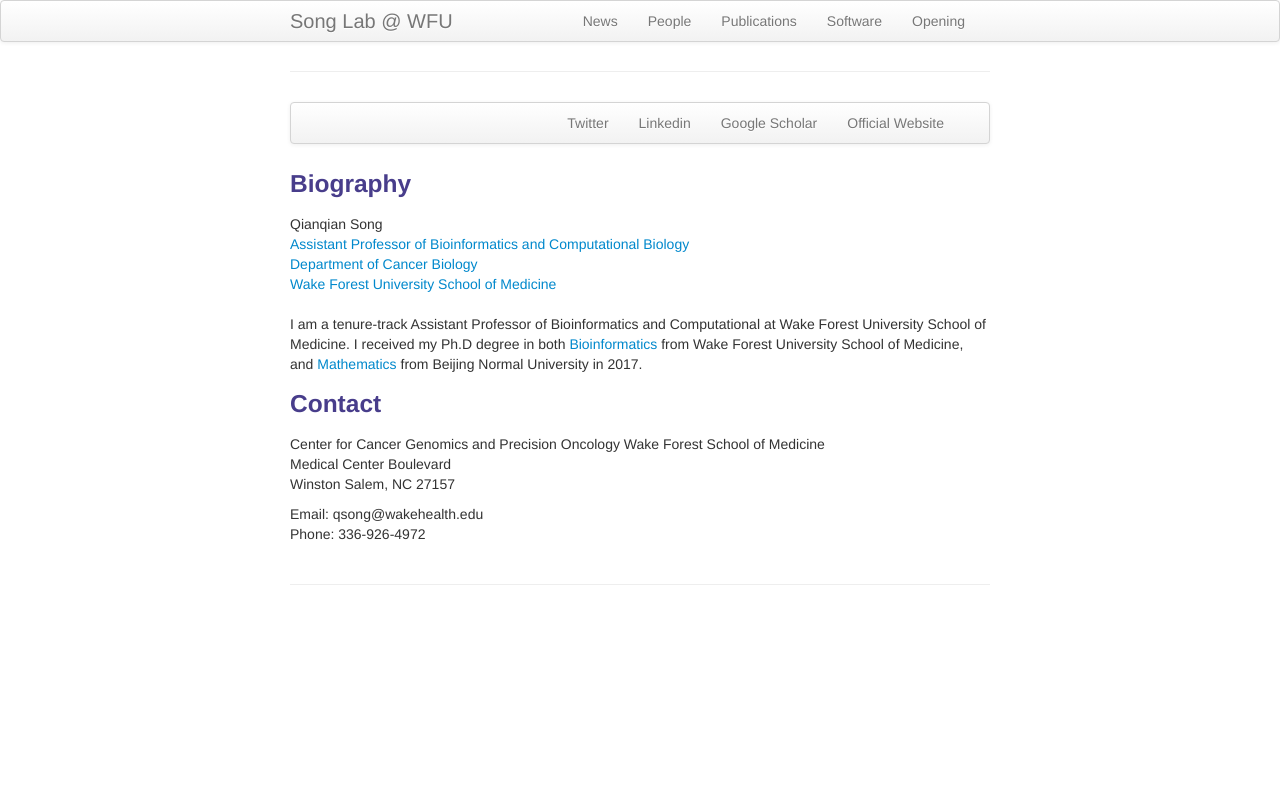
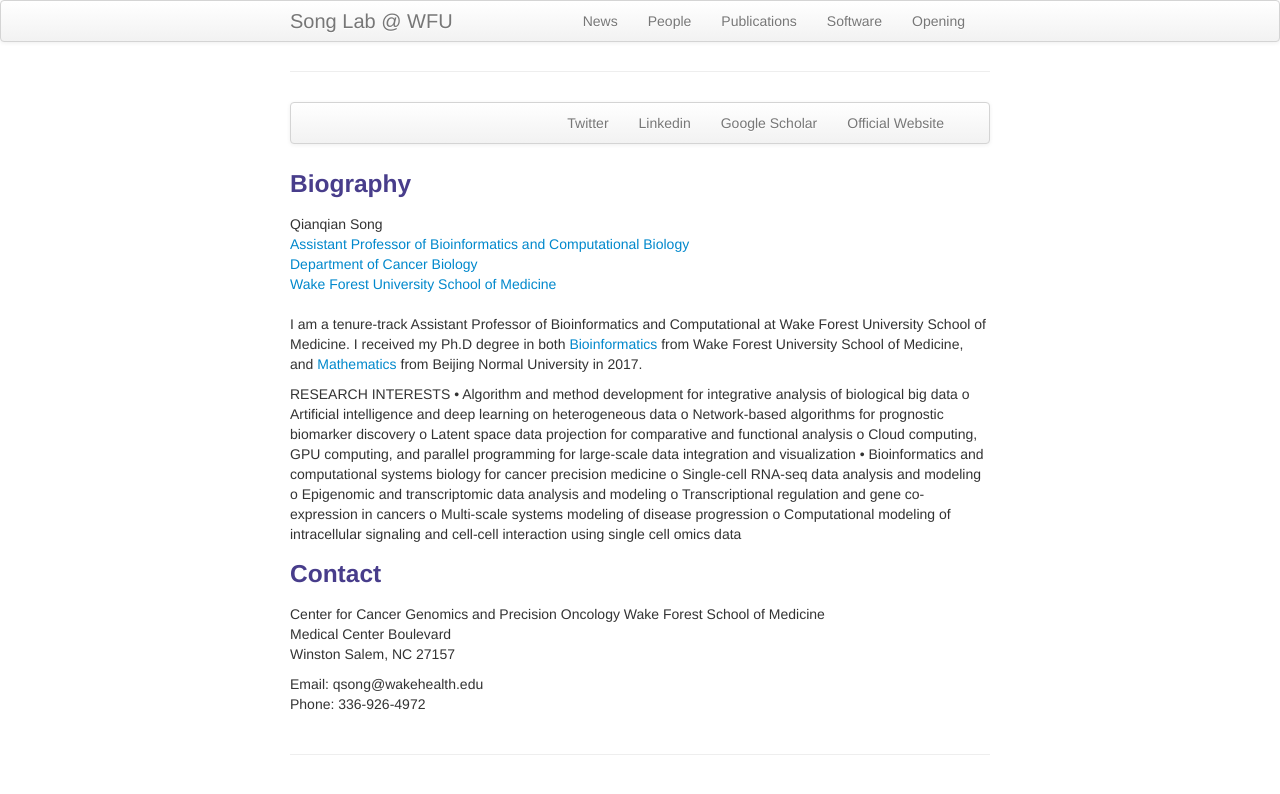
Before and after one commit to songqianqianlab/songqianqianlab.github.io2, a Jekyll site: the page built from index.md, in a window 1280 px wide. Shown: the top 794 px of the page. Built offline with Jekyll 4.4.1, drawn with Linux system fonts in a browser that asks for light colours.

Commit message:
Update index.md

```diff
--- a/index.md
+++ b/index.md
@@ -30,6 +30,19 @@ description: I am a tenure-track Assistant Professor of Bioinformatics and Compu
 <br/>
 I am a tenure-track Assistant Professor of Bioinformatics and Computational at Wake Forest University School of Medicine. I received my Ph.D degree in both [Bioinformatics](https://school.wakehealth.edu/research/institutes-and-centers/center-for-biomedical-informatics) from Wake Forest University School of Medicine, and [Mathematics](http://math.english.bnu.edu.cn/) from Beijing Normal University in 2017.
 
+RESEARCH INTERESTS
+• Algorithm and method development for integrative analysis of biological big data
+o Artificial intelligence and deep learning on heterogeneous data
+o Network-based algorithms for prognostic biomarker discovery
+o Latent space data projection for comparative and functional analysis
+o Cloud computing, GPU computing, and parallel programming for large-scale data integration and visualization
+• Bioinformatics and computational systems biology for cancer precision medicine
+o Single-cell RNA-seq data analysis and modeling
+o Epigenomic and transcriptomic data analysis and modeling
+o Transcriptional regulation and gene co-expression in cancers
+o Multi-scale systems modeling of disease progression
+o Computational modeling of intracellular signaling and cell-cell interaction using single cell omics data
+
 ###  Contact
 Center for Cancer Genomics and Precision Oncology Wake Forest School of Medicine<br/>
 Medical Center Boulevard<br/>
```
